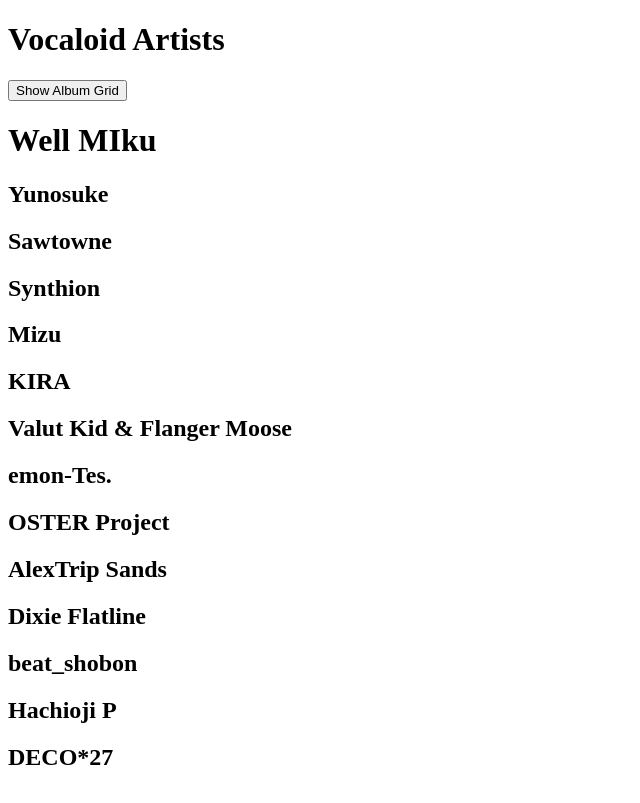
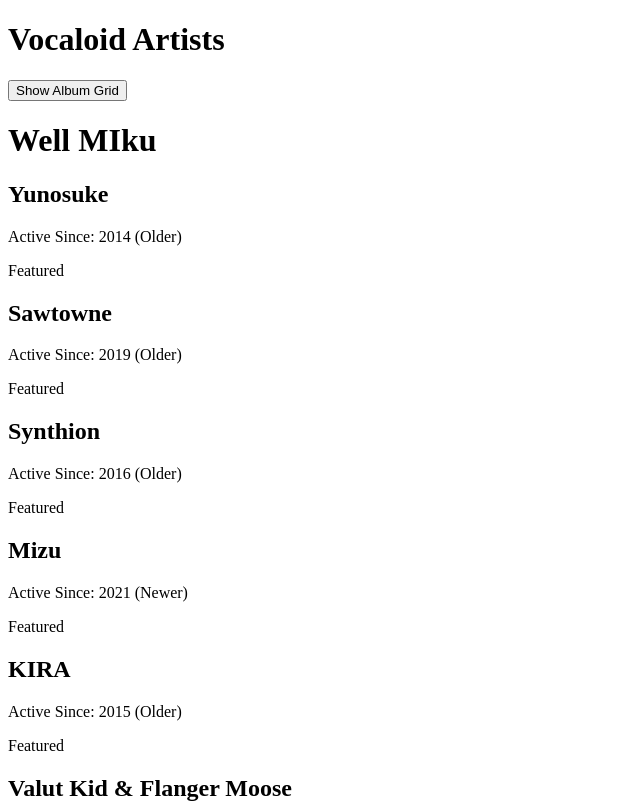
Before and after one commit to BradyLeg/vocaloid-artist, a React (Vite) app: page / in a window 1280 px wide. Shown: the top 803 px of the page, without its empty margins (0-640 px from the left). Built offline with nearby package versions, Linux system fonts and the light colour scheme.

Commit message:
Worked on CheckData.jsx, subject to change

```diff
--- a/src/components/CheckData.jsx
+++ b/src/components/CheckData.jsx
@@ -1,3 +1,21 @@
 export default function CheckData(props) {
+    let yearInfo = `Active Since: ${props.year}`;
+    let featured = "";
 
+    if (props.year >= 2020) {
+        yearInfo = yearInfo.concat(" (Newer)");
+    } else if (props.year < 2020) {
+        yearInfo = yearInfo.concat(" (Older)");
+    }
+
+    if (props.featured) {
+        featured = "Featured";
+    }
+
+    return (
+        <>
+            <p>{yearInfo}</p>
+            <p>{featured}</p>
+        </>
+    )
 }
```
